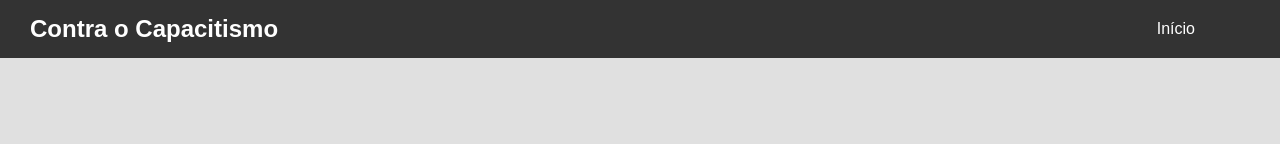
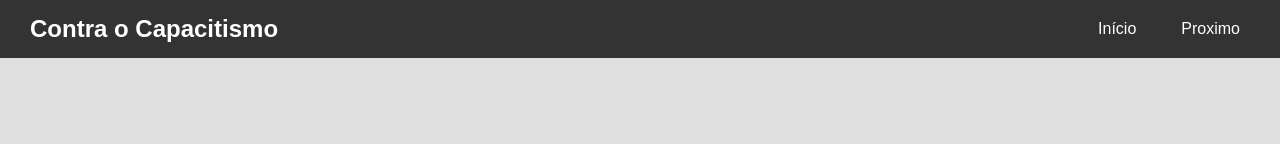
Before and after one commit to daniellyk/projeto-escola-conscientiza, a plain HTML site: page páginas/Capacitismo/index.html in a window 1280 px wide. Shown: the top 144 px of the page. Drawn offline with Linux system fonts and the light colour scheme.

Commit message:
adicionando as pastas e paginas

```diff
--- a/páginas/Capacitismo/index.html
+++ b/páginas/Capacitismo/index.html
@@ -16,7 +16,7 @@
             </div>
             <ul class="nav-links">
                 <li><a href="index.html">Início</a></li>
-                <li><a href=""></a></li>
+                <li><a href="páginas\index.html">Proximo</a></li>
             </ul>
         </nav>
     </header>
```
Also changed, not shown: páginas/bullyingsexual/index.html (added), páginas/bullyingsexual/style.css (added), páginas/transfobia/index.html (added), páginas/transfobia/style.css (added).
